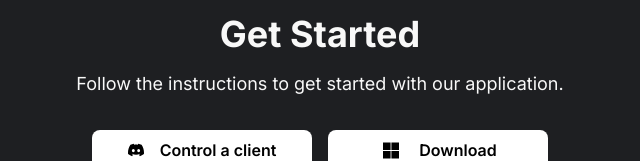
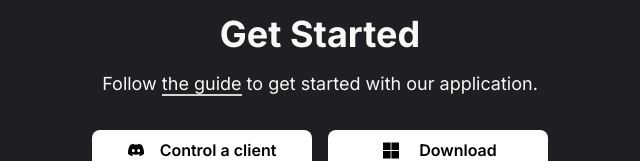
Before and after one commit to RemoteCord/remotecord-web, a Next.js app: page /get-started in a window 1280 px wide. Shown: the part 308-469 px from the top of the page, without its empty margins (320-960 px from the left). Built offline with nearby package versions, Linux system fonts and the light colour scheme; no server answers.

Commit message:
feat: enhance documentation links in GetStarted and FAQ components

```diff
--- a/src/app/get-started/page.tsx
+++ b/src/app/get-started/page.tsx
@@ -7,7 +7,15 @@ export default function GetStarted() {
     <div className="flex flex-col items-center justify-center h-screen">
       <h1 className="text-4xl font-bold">Get Started</h1>
       <p className="mt-4 text-lg text-center">
-        Follow the instructions to get started with our application.
+        Follow{" "}
+        <Link
+          href={"https://docs.remotecord.app/docs/getting-started/installation"}
+          target="_blank"
+          className="border-b-neutral-300 border-b-2 "
+        >
+          the guide
+        </Link>{" "}
+        to get started with our application.
       </p>
       <div className="flex md:lg:flex-row flex-col gap-4 mt-8">
         <Link
--- a/src/components/FAQ.tsx
+++ b/src/components/FAQ.tsx
@@ -1,3 +1,4 @@
+import Link from "next/link";
 import { Details } from "./ui/details";
 
 const items = [
@@ -18,7 +19,19 @@ const items = [
   },
   {
     title: "How to install RemoteCord?",
-    answer: `To install RemoteCord, you can follow the steps in <a>our documentation</a>. The process is simple and straightforward.\n`,
+    answer: (
+      <>
+        To install RemoteCord, you can follow the steps in{" "}
+        <Link
+          href="https://docs.remotecord.app/docs/getting-started/installation"
+          target="_blank"
+          className="border-b-neutral-500 border-b-2 "
+        >
+          our documentation
+        </Link>
+        . The process is simple and straightforward.
+      </>
+    ),
   },
   {
     title: "Is RemoteCord secure?",
--- a/src/components/ui/details.tsx
+++ b/src/components/ui/details.tsx
@@ -4,7 +4,7 @@ import { motion } from "motion/react";
 import { useEffect, useRef, useState } from "react";
 export const Details: React.FC<{
   title: string;
-  description: string;
+  description: string | React.ReactNode;
 }> = ({ title, description, ...props }) => {
   const [isOpen, setIsOpen] = useState(false);
 
```
